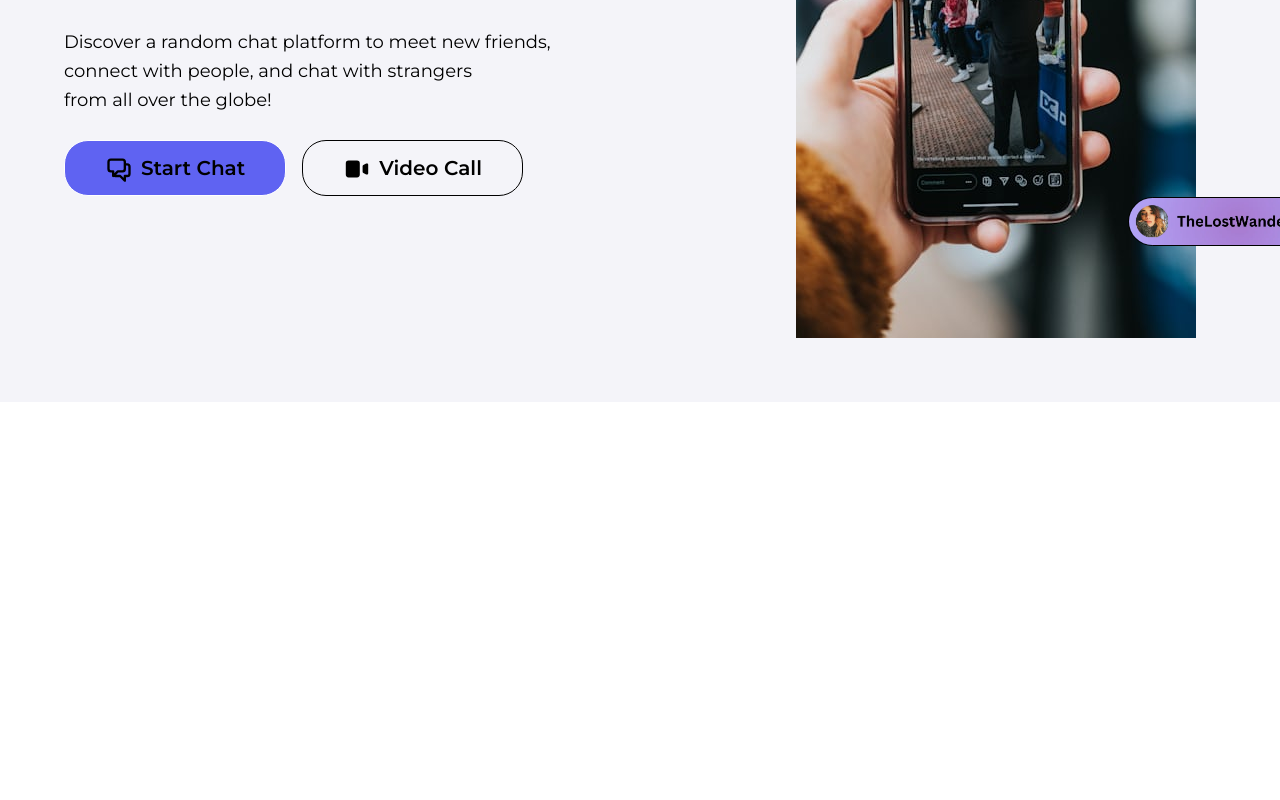
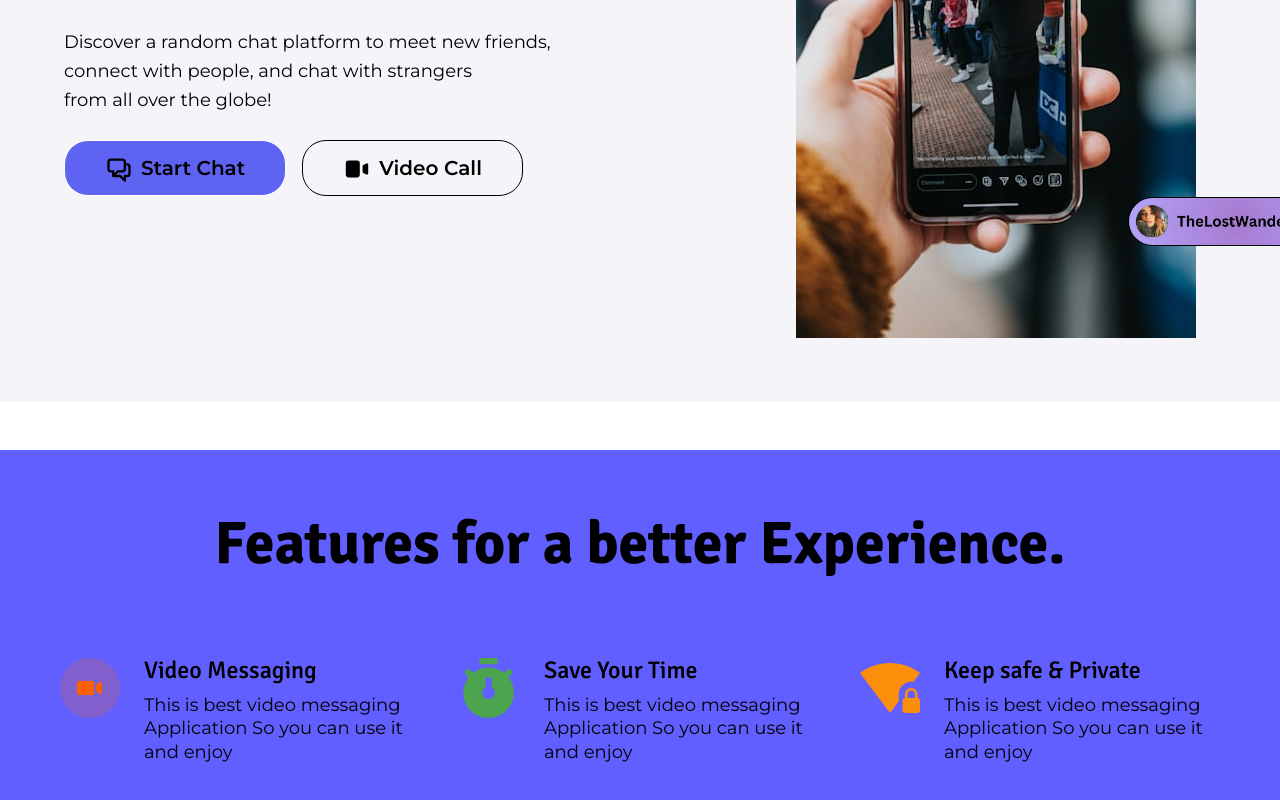
Before and after one commit to Sadekinchowdhury/SongLap-front-end, a React (Vite) app: page / in a window 1280 px wide. Shown: the part 418-1218 px from the top of the page. Before the commit the page ends 820 px from the top, so only its background shows below. Built offline with nearby package versions, Linux system fonts and the light colour scheme.

Commit message:
I have added feature section on home page after hero section

```diff
--- a/src/index.css
+++ b/src/index.css
@@ -29,7 +29,7 @@ button {
 /* Global Variables */
 :root {
   --primary-color: #5f63f2; /* Modern, vibrant purple */
-  --secondary-color: #ff8a00; /* Trendy amber-orange */
+  --secondary-color: #ffb400; /* Trendy amber-orange */
   --background-color: #f4f4f9; /* Light, neutral background */
   --surface-color: #ffffff; /* Clean white surface */
   --text-color: #333333; /* Dark, readable text */
@@ -38,7 +38,7 @@ button {
 
 /* Dark Mode */
 [data-theme="dark"] {
-  --primary-color: #6a69f2; /* Lively purple for dark mode */
+  --primary-color: #5f63f2; /* Lively purple for dark mode */
   --secondary-color: #ffb400; /* Bright amber to contrast dark background */
   --background-color: #181818; /* Dark background for a sleek look */
   --surface-color: #222222; /* Slightly lighter surface for depth */
--- /dev/null
+++ b/src/pages/home/Features.jsx
@@ -0,0 +1,67 @@
+const Features = () => {
+  return (
+    <div className="w-full py-6 px-5 mt-6 md:mt-12 md:py-16 bg-indigo-500">
+      <h1 className="text-center text-3xl md:text-6xl">Features for a better Experience.</h1>
+      <div className="max-w-[1200px] mx-auto mt-6 md:mt-16 grid grid-cols-1 md:grid-cols-3 gap-0">
+        <div className="flex p-5">
+          <span className="mr-6">
+            <svg width={60} height={60} viewBox="0 0 60 60" fill="none" xmlns="http://www.w3.org/2000/svg">
+              <g clipPath="url(#clip0)">
+                <circle opacity="0.2" cx="30" cy="30" r="30" fill="#FD6003" />
+                <path
+                  fillRule="evenodd"
+                  clipRule="evenodd"
+                  d="M19 37C18.4696 37 17.9609 36.7893 17.5858 36.4142C17.2107 36.0391 17 35.5304 17 35V25C17 24.4696 17.2107 23.9609 17.5858 23.5858C17.9609 23.2107 18.4696 23 19 23H32C32.5304 23 33.0391 23.2107 33.4142 23.5858C33.7893 23.9609 34 24.4696 34 25V35C34 35.5304 33.7893 36.0391 33.4142 36.4142C33.0391 36.7893 32.5304 37 32 37H19ZM36 33L40.445 35.964C40.5957 36.0645 40.7708 36.1222 40.9517 36.131C41.1326 36.1397 41.3125 36.0992 41.4722 36.0136C41.6319 35.9281 41.7653 35.8008 41.8583 35.6454C41.9512 35.4899 42.0002 35.3121 42 35.131V24.869C42 24.688 41.9509 24.5103 41.8579 24.355C41.7648 24.1997 41.6314 24.0725 41.4718 23.9871C41.3121 23.9017 41.1323 23.8612 40.9515 23.87C40.7707 23.8788 40.5956 23.9365 40.445 24.037L36 27V33Z"
+                  fill="#FD6003"
+                />
+              </g>
+              <defs>
+                <clipPath id="clip0">
+                  <rect width="60" height="60" fill="white" />
+                </clipPath>
+              </defs>
+            </svg>
+          </span>
+          <div>
+            <h4 className="text-2xl font-medium! mb-3 leading-[1]">Video Messaging</h4>
+            <p className="text-[18px] leading-[1.3]">This is best video messaging Application So you can use it and enjoy</p>
+          </div>
+        </div>
+        <div className="flex p-5">
+          <span className="mr-6">
+            <svg width="60" height="60" viewBox="0 0 16 18" fill="none" xmlns="http://www.w3.org/2000/svg">
+              <path
+                fillRule="evenodd"
+                clipRule="evenodd"
+                d="M9.46707 1.89621C10.0359 1.89621 10.4152 1.51697 10.4152 0.948103C10.4152 0.379241 10.0359 0 9.46707 0H5.67466C5.1058 0 4.72656 0.379241 4.72656 0.948103C4.72656 1.51697 5.1058 1.89621 5.67466 1.89621H9.46707ZM14.3972 4.93014C14.7765 4.55089 14.7765 3.98203 14.3972 3.60279C14.018 3.22355 13.4491 3.22355 13.0699 3.60279L12.2166 4.45608C9.46707 2.27545 5.67466 2.27545 2.92516 4.45608L2.07187 3.60279C1.69263 3.22355 1.12376 3.22355 0.744523 3.60279C0.365281 3.98203 0.365281 4.55089 0.744523 4.93014L1.59782 5.78343C-0.962064 9.10179 -0.393201 13.8423 2.92516 16.4022C6.24352 18.9621 10.984 18.3932 13.5439 15.0748C15.7246 12.3253 15.7246 8.53293 13.5439 5.78343L14.3972 4.93014ZM7.57087 12.3253C6.52795 12.3253 5.67466 11.472 5.67466 10.4291C5.67466 9.76546 6.0539 9.10179 6.62276 8.81736V6.63672C6.62276 6.06786 7.002 5.68862 7.57087 5.68862C8.13973 5.68862 8.51897 6.06786 8.51897 6.63672V8.81736C9.46707 9.29141 9.7515 10.4291 9.18264 11.3772C8.8034 11.9461 8.23454 12.3253 7.57087 12.3253Z"
+                fill="#4DA44E"
+              />
+            </svg>
+          </span>
+          <div>
+            <h4 className="text-2xl font-medium! mb-3 leading-[1]">Save Your Time</h4>
+            <p className="text-[18px] leading-[1.3]">This is best video messaging Application So you can use it and enjoy</p>
+          </div>
+        </div>
+        <div className="flex p-5">
+          <span className="mr-6">
+            <svg width={60} height={60} viewBox="0 0 18 15" fill="none" xmlns="http://www.w3.org/2000/svg">
+              <path
+                fillRule="evenodd"
+                clipRule="evenodd"
+                d="M15.9862 5.685L18 3C15.4913 1.1175 12.375 0 9 0C5.625 0 2.50875 1.1175 0 3L9 15L11.625 11.5012V9.375C11.625 7.305 13.305 5.625 15.375 5.625C15.585 5.625 15.7837 5.655 15.9862 5.685ZM17.25 9.375C17.25 8.34 16.41 7.5 15.375 7.5C14.34 7.5 13.5 8.34 13.5 9.375V10.5C13.0875 10.5 12.75 10.8375 12.75 11.25V14.25C12.75 14.6625 13.0875 15 13.5 15H17.25C17.6625 15 18 14.6625 18 14.25V11.25C18 10.8375 17.6625 10.5 17.25 10.5V9.375ZM14.25 10.5V9.375C14.25 8.7525 14.7525 8.25 15.375 8.25C15.9975 8.25 16.5 8.7525 16.5 9.375V10.5H14.25Z"
+                fill="#FB8E0B"
+              />
+            </svg>
+          </span>
+          <div>
+            <h4 className="text-2xl font-medium! mb-3 leading-[1]">Keep safe & Private</h4>
+            <p className="text-[18px] leading-[1.3]">This is best video messaging Application So you can use it and enjoy</p>
+          </div>
+        </div>
+      </div>
+    </div>
+  );
+};
+
+export default Features;
--- a/src/pages/Home.jsx
+++ b/src/pages/home/Hero.jsx
@@ -1,4 +1,4 @@
-function Home() {
+const Hero = () => {
   return (
     <div className="bg-[var(--background-color)] w-screen relative pt-5 md:pt-12 pb-16">
       <div className="max-w-[1200px] mx-auto block md:flex  justify-between items-center pt-2 md:pt-16 lg:pt-24 px-6 text-center md:text-left">
@@ -65,6 +65,6 @@ function Home() {
       </div>
     </div>
   );
-}
+};
 
-export default Home;
+export default Hero;
--- /dev/null
+++ b/src/pages/home/Home.jsx
@@ -0,0 +1,13 @@
+import Features from "./Features";
+import Hero from "./Hero";
+
+function Home() {
+  return (
+    <div>
+      <Hero />
+      <Features />
+    </div>
+  );
+}
+
+export default Home;
```
Also changed, not shown: src/routes/Router.jsx (+15 -14 lines).
